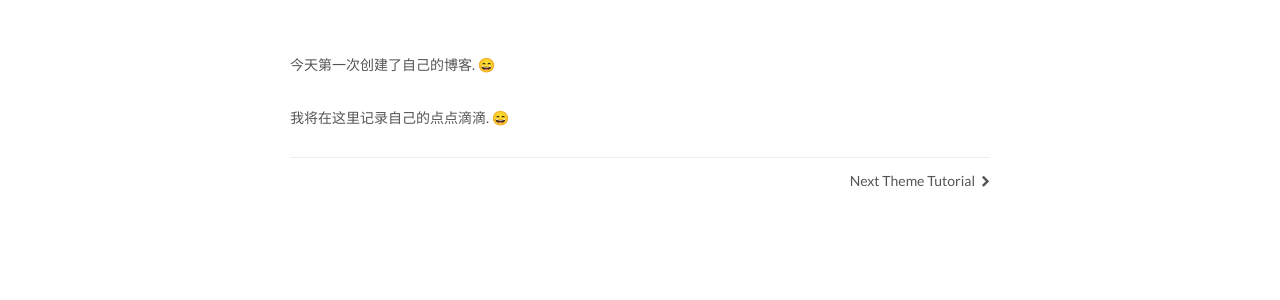
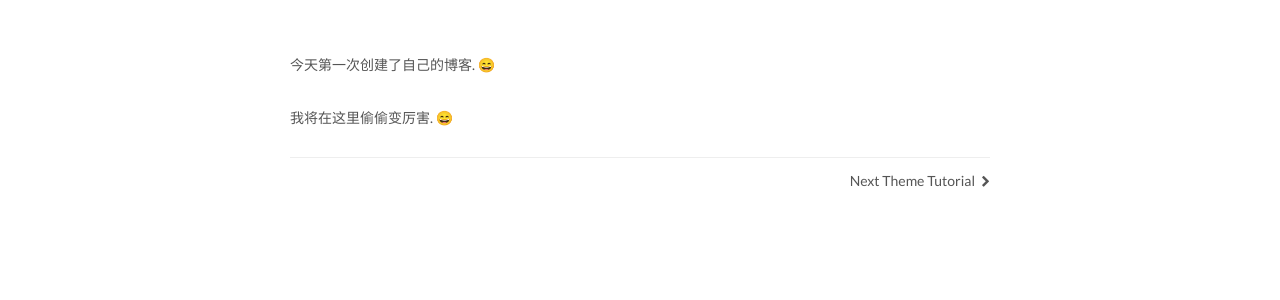
Before and after one commit to 188150486/188150486.github.io, a Jekyll site: the page built from _posts/2019-08-29-My-First-Blog.md, in a window 1280 px wide. Shown: the part 416-716 px from the top of the page. Built offline with Jekyll 4.4.1, drawn with Linux system fonts in a browser that asks for light colours; emoji names are drawn with the system emoji font.

Commit message:
first article

```diff
--- a/_posts/2019-08-29-My-First-Blog.md
+++ b/_posts/2019-08-29-My-First-Blog.md
@@ -6,4 +6,4 @@ tags:
 
 今天第一次创建了自己的博客. :smile:
 
-我将在这里记录自己的点点滴滴. :smile:
+我将在这里偷偷变厉害. :smile:
```
